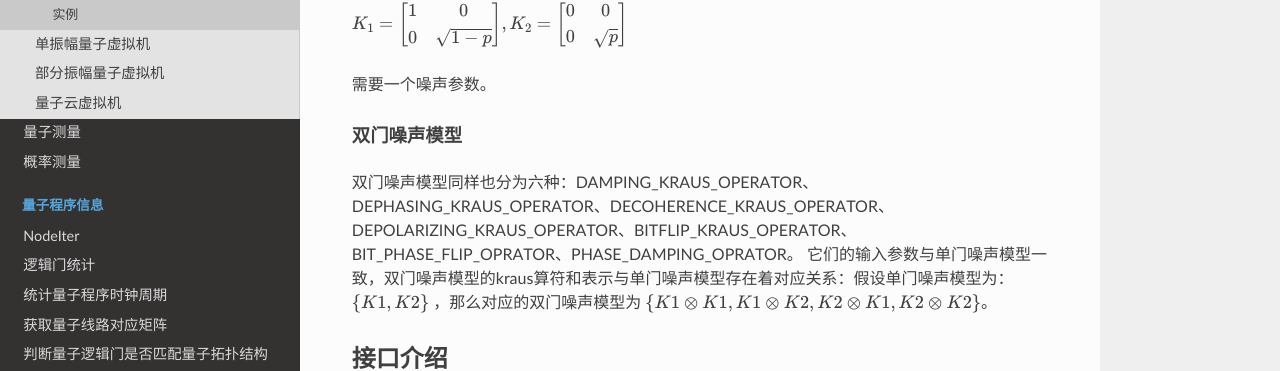
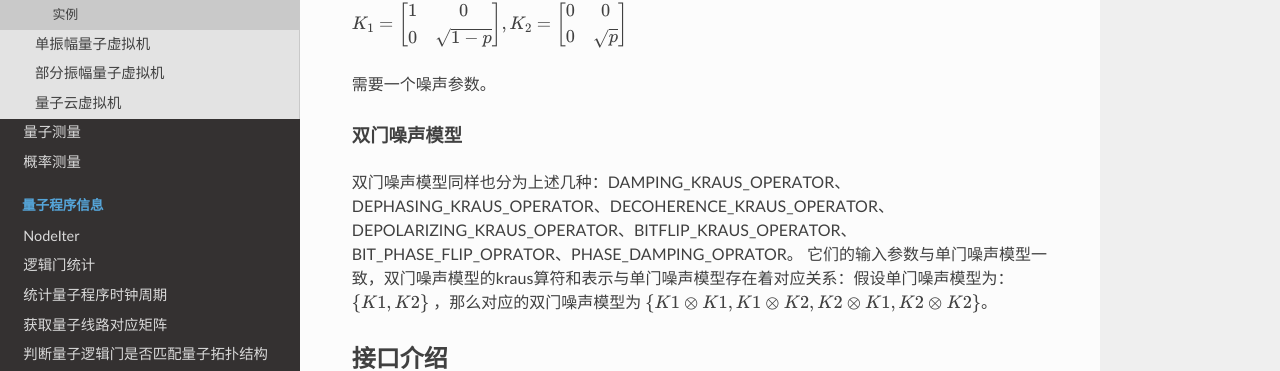
Before and after one commit to OriginQ/pyQPanda-Toturial, a Sphinx documentation site: the page built from source/NoiseQVM.rst, in a window 1280 px wide and 900 px high, scrolled down 1949 px. Shown: the part 85-456 px from the top of the window. Built offline with Sphinx 7.4.7 and the Read the Docs theme 2.0.0, drawn with Linux system fonts in a browser that asks for light colours; pages that are not in the unit, such as notebooks, are missing from menus.

Commit message:
<fix>修改噪声模型中的错误介绍

```diff
--- a/source/NoiseQVM.rst
+++ b/source/NoiseQVM.rst
@@ -84,7 +84,7 @@ PHASE_DAMPING_OPRATOR是相位阻尼噪声模型，它的kraus算符和表示方
 双门噪声模型
 >>>>>>>>>>>>>>
 
-双门噪声模型同样也分为六种：DAMPING_KRAUS_OPERATOR、DEPHASING_KRAUS_OPERATOR、DECOHERENCE_KRAUS_OPERATOR、DEPOLARIZING_KRAUS_OPERATOR、BITFLIP_KRAUS_OPERATOR、BIT_PHASE_FLIP_OPRATOR、PHASE_DAMPING_OPRATOR。
+双门噪声模型同样也分为上述几种：DAMPING_KRAUS_OPERATOR、DEPHASING_KRAUS_OPERATOR、DECOHERENCE_KRAUS_OPERATOR、DEPOLARIZING_KRAUS_OPERATOR、BITFLIP_KRAUS_OPERATOR、BIT_PHASE_FLIP_OPRATOR、PHASE_DAMPING_OPRATOR。
 它们的输入参数与单门噪声模型一致，双门噪声模型的kraus算符和表示与单门噪声模型存在着对应关系：假设单门噪声模型为： :math:`\{ K1, K2 \}` ，那么对应的双门噪声模型为
 :math:`\{K1\otimes K1, K1\otimes K2, K2\otimes K1, K2\otimes K2\}`。
 
```
